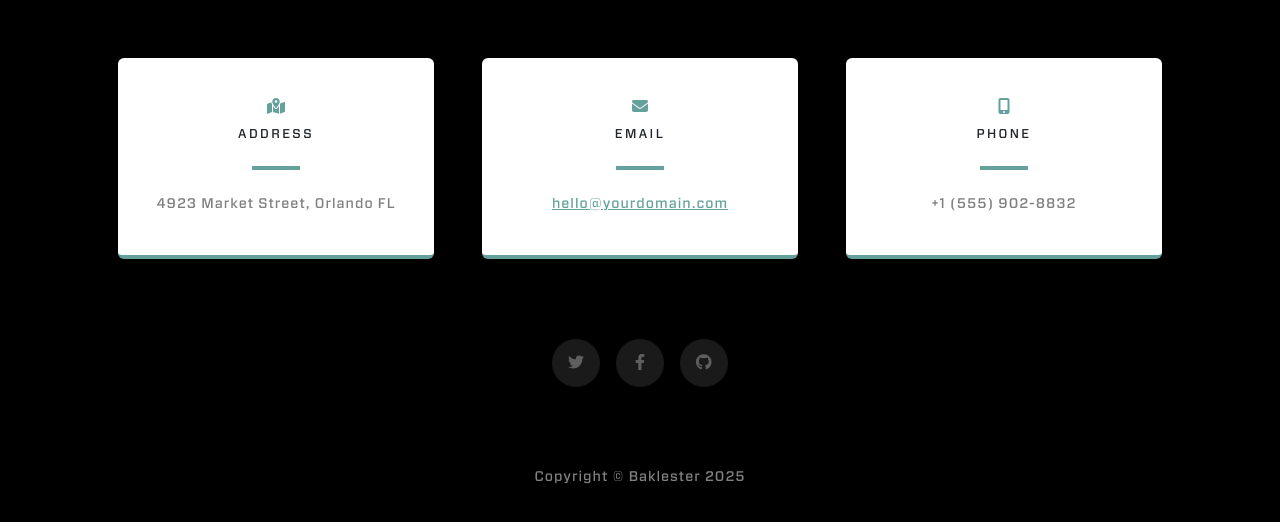
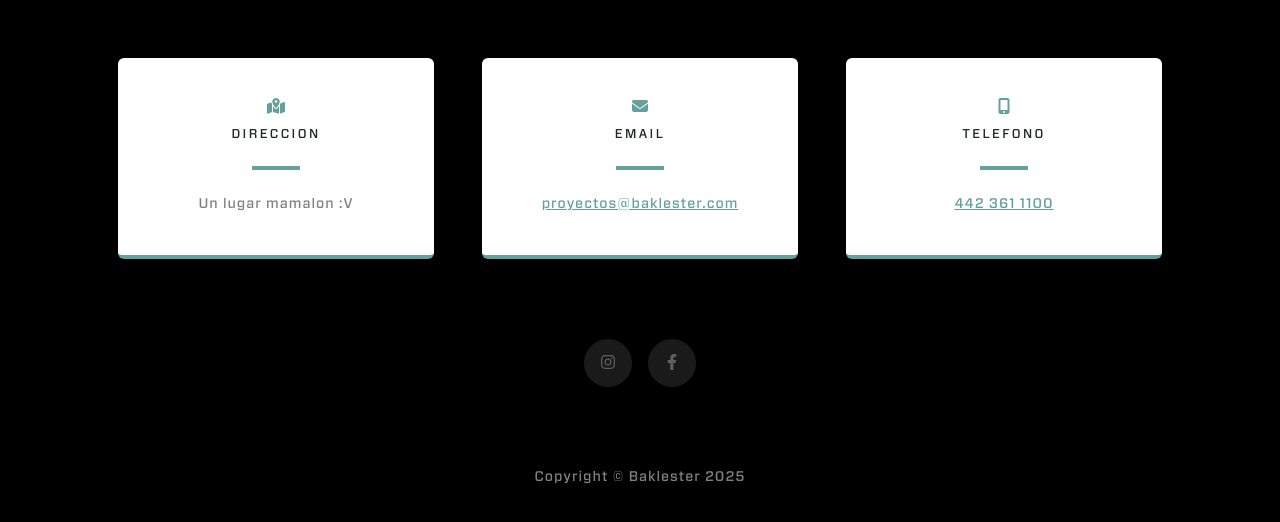
Before and after one commit to pedrovazquezax/Baklester, a plain HTML site: page index.html in a window 1280 px wide. Shown: the part 5244-5766 px from the top of the page. Drawn offline with nearby package versions, Linux system fonts and the light colour scheme; files whose address does not match are found by name.

Commit message:
added thing

```diff
--- a/index.html
+++ b/index.html
@@ -178,7 +178,7 @@
                         <div class="row">
                             <div class="col-lg-6">
                                 <div class="testimonial-item mx-auto mb-5 mb-lg-0">
-                                    <img class="img-fluid rounded-circle mb-3" src="assets/img/testimonials-1.jpg" alt="..." />
+                                    <img class="img-fluid rounded-circle mb-3" src="assets/img/testimonials-2.jpg" alt="..." />
                                     <h5>Ing. Luis Ivan Ballesteros Espinosa</h5>
                                     <p>
                                         Director Operativo <br>
@@ -189,7 +189,7 @@
                             </div>
                             <div class="col-lg-6">
                                 <div class="testimonial-item mx-auto mb-5 mb-lg-0">
-                                    <img class="img-fluid rounded-circle mb-3" src="assets/img/testimonials-2.jpg" alt="..." />
+                                    <img class="img-fluid rounded-circle mb-3" src="assets/img/testimonials-1.jpg" alt="..." />
                                     <h5> Lic. Luz Espinosa Escartín</h5>
                                     <p class="font-weight-light mb-0">
                                         Administración y ventas <br>
@@ -260,9 +260,9 @@
                         <div class="card py-4 h-100">
                             <div class="card-body text-center">
                                 <i class="fas fa-map-marked-alt text-primary mb-2"></i>
-                                <h4 class="text-uppercase m-0">Address</h4>
+                                <h4 class="text-uppercase m-0">Direccion</h4>
                                 <hr class="my-4 mx-auto" />
-                                <div class="small text-black-50">4923 Market Street, Orlando FL</div>
+                                <div class="small text-black-50">Un lugar mamalon :V</div>
                             </div>
                         </div>
                     </div>
@@ -272,7 +272,7 @@
                                 <i class="fas fa-envelope text-primary mb-2"></i>
                                 <h4 class="text-uppercase m-0">Email</h4>
                                 <hr class="my-4 mx-auto" />
-                                <div class="small text-black-50"><a href="#!">hello@yourdomain.com</a></div>
+                                <div class="small text-black-50"><a href="mailto:proyectos@baklester.com">proyectos@baklester.com</a></div>
                             </div>
                         </div>
                     </div>
@@ -280,17 +280,16 @@
                         <div class="card py-4 h-100">
                             <div class="card-body text-center">
                                 <i class="fas fa-mobile-alt text-primary mb-2"></i>
-                                <h4 class="text-uppercase m-0">Phone</h4>
+                                <h4 class="text-uppercase m-0">Telefono</h4>
                                 <hr class="my-4 mx-auto" />
-                                <div class="small text-black-50">+1 (555) 902-8832</div>
+                                <div class="small text-black-50"><a href="tel:4423611100">442 361 1100</a></div>
                             </div>
                         </div>
                     </div>
                 </div>
                 <div class="social d-flex justify-content-center">
-                    <a class="mx-2" href="#!"><i class="fab fa-twitter"></i></a>
-                    <a class="mx-2" href="#!"><i class="fab fa-facebook-f"></i></a>
-                    <a class="mx-2" href="#!"><i class="fab fa-github"></i></a>
+                    <a class="mx-2" href="https://www.instagram.com/baklester_ingenieria"><i class="fab fa-instagram"></i></a>
+                    <a class="mx-2" href="#https://www.facebook.com/baklester"><i class="fab fa-facebook-f"></i></a>
                 </div>
             </div>
         </section>
```
